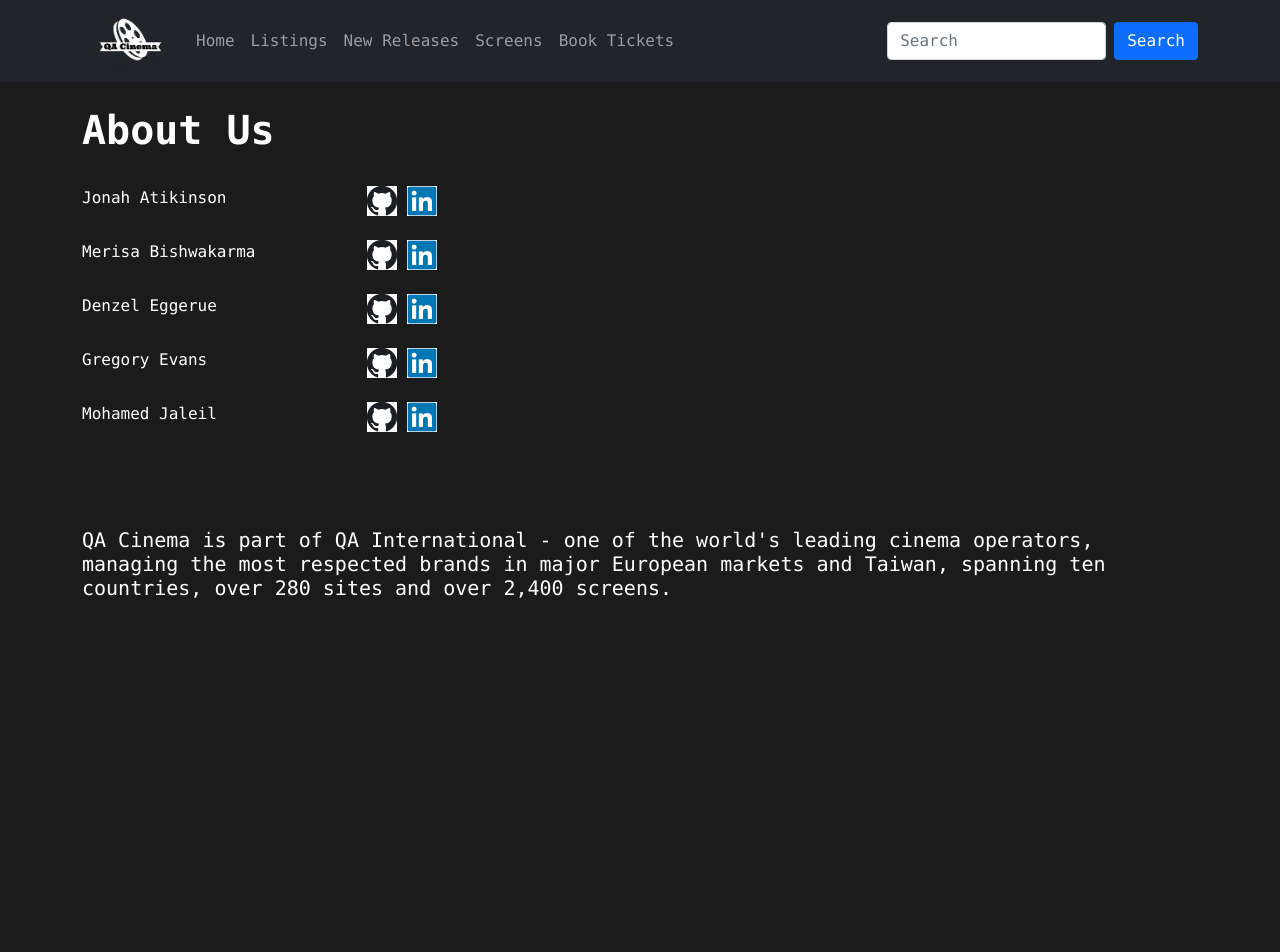
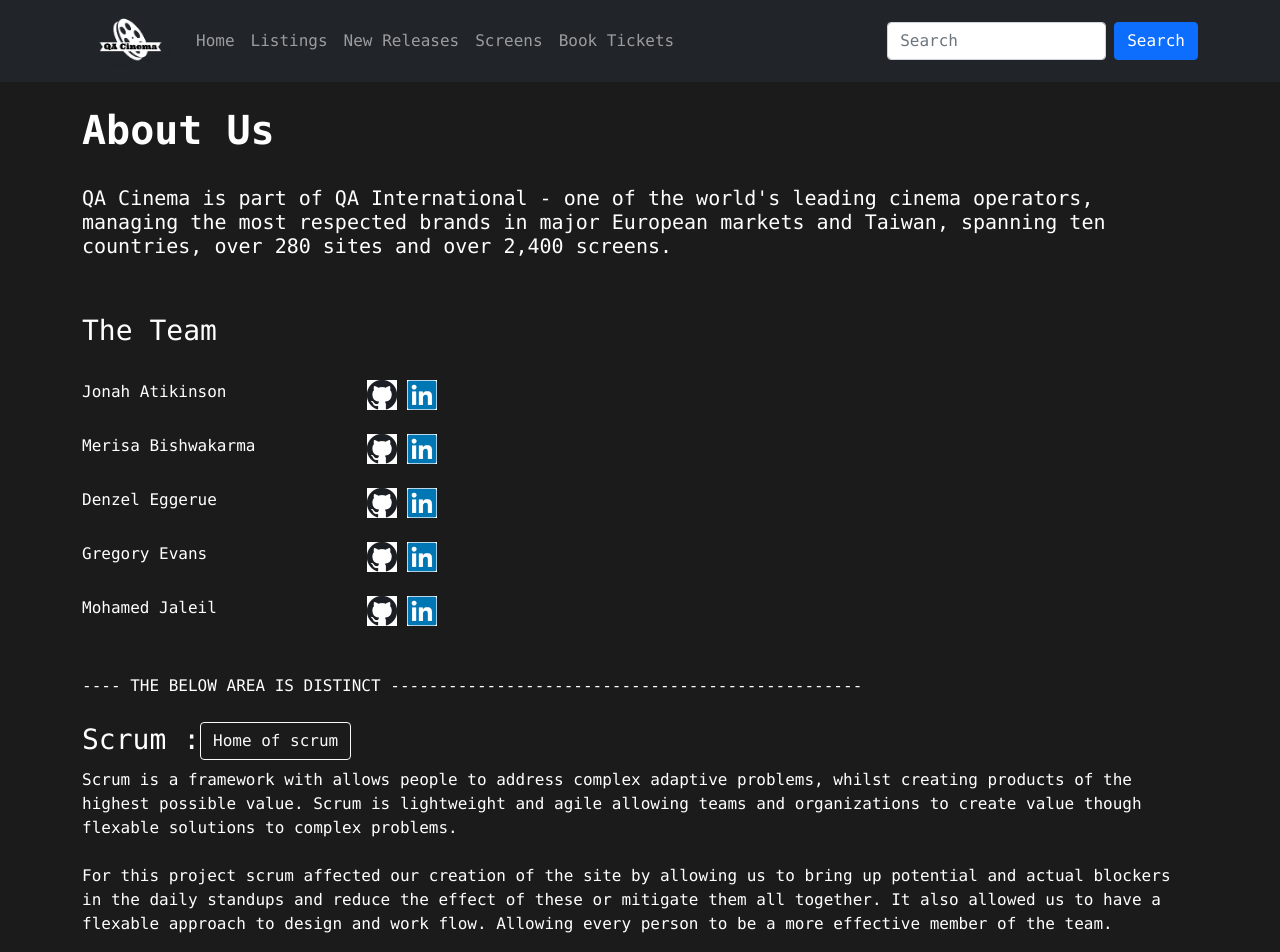
Before and after one commit to theJAtkinson/QAC-Project3-FrontEnd, a React (Create React App) app: page /aboutUs in a window 1280 px wide. Shown: the top 952 px of the page. Built offline with nearby package versions, Linux system fonts and the light colour scheme.

Commit message:
scrum stuff added to about

```diff
--- a/src/AboutUs.js
+++ b/src/AboutUs.js
@@ -1,15 +1,22 @@
 import React from 'react'
 import LinkedInLogo from './images/LinkedInLogo.png';
 import GithubLogo from './images/GithubLogo.png';
-import { Container, Image, Row, Col } from 'react-bootstrap';
+import { Container, Image, Row, Col, Button } from 'react-bootstrap';
 
 
 const aboutUs = () =>
     <div>
         <Container>
-            <br />
+            <br/>
             <h1 ><b>About Us</b></h1>
-            <br />
+            <br/>
+            <h5>
+                QA Cinema is part of QA International - one of the world's leading cinema operators, managing the most respected brands in major European markets and Taiwan, spanning ten countries, over 280 sites and over 2,400 screens.
+            </h5>
+            <br/>
+            <br/>
+            <h3> The Team </h3>
+            <br/>
             <Row>
                 <Col xs={3}>
                     Jonah Atikinson
@@ -54,13 +61,24 @@ const aboutUs = () =>
                     <a href=" https://github.com/bowku" ><Image src={GithubLogo} width="30px" /></a> <a href="https://www.linkedin.com/in/mohamed-jaleil-6a837b16b/" ><Image src={LinkedInLogo} width="30px" /></a>
                 </Col>
             </Row>
-            <br />
-            <br />
-            <br />
-            <br />
-            <h5>
-                QA Cinema is part of QA International - one of the world's leading cinema operators, managing the most respected brands in major European markets and Taiwan, spanning ten countries, over 280 sites and over 2,400 screens.
-            </h5>
+            <br/>
+            <br/>
+            <div> ---- THE BELOW AREA IS DISTINCT -------------------------------------------------</div>
+            <br/>
+            <h3>
+                Scrum  :
+                <a href="https://www.scrum.org" target="_blank" rel="noreferrer">
+                    <Button variant="outline-light dark">
+                        Home of scrum
+                    </Button>
+                </a>
+            </h3>
+            <p>
+                Scrum is a framework with allows people to address complex adaptive problems, whilst creating products of the highest possible value. Scrum is lightweight and agile allowing teams and organizations to create value though flexable solutions to complex problems.<br/>
+                <br/>
+                For this project scrum affected our creation of the site by allowing us to bring up potential and actual blockers in the daily standups and reduce the effect of these or mitigate them all together. It also allowed us to have a flexable approach to design and work flow. Allowing every person to be a more effective member of the team.
+            </p>
+            <br/>
         </Container>
     </div>;
 
```
